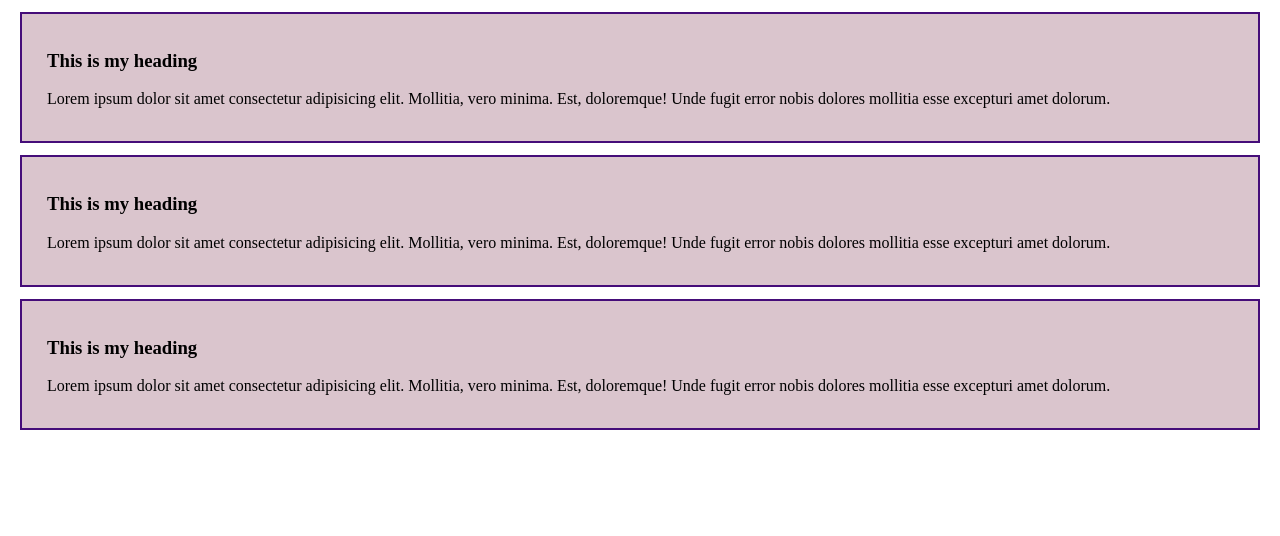
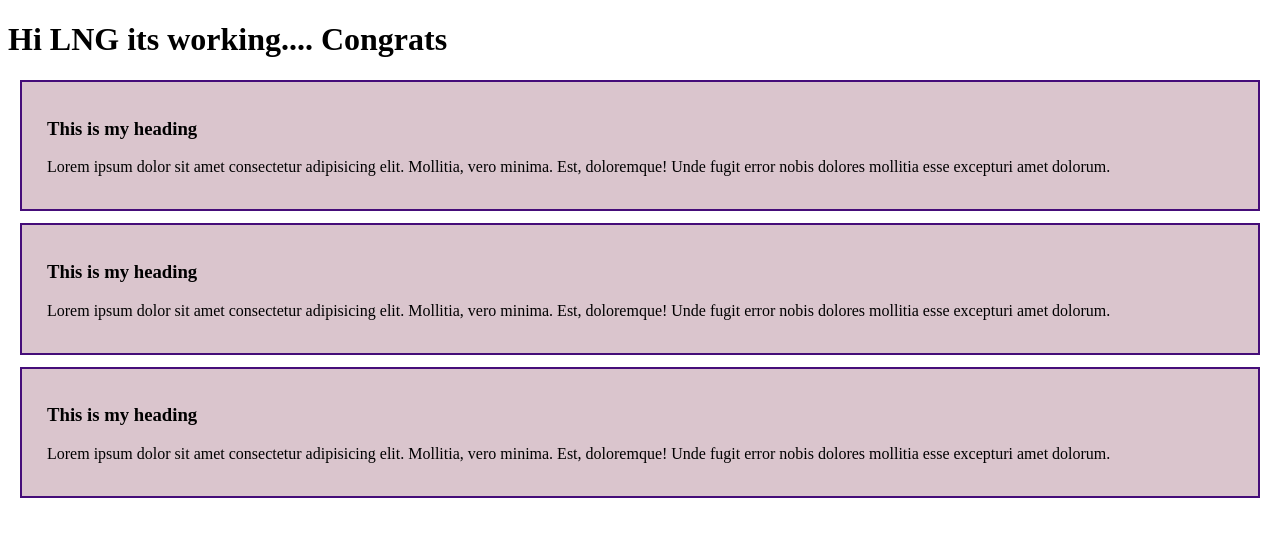
Before and after one commit to 1shaku/1shaku.github.io, a plain HTML site: page index.html in a window 1280 px wide. Drawn offline with Linux system fonts and the light colour scheme.

Commit message:
Update index.html

```diff
--- a/index.html
+++ b/index.html
@@ -16,6 +16,8 @@
     </style>
 </head>
 <body>
+
+    <h1>Hi LNG its working.... Congrats</h1>
     <div class="container">
         <h3> This is my heading </h3>
         <p id="first">Lorem ipsum dolor sit amet consectetur adipisicing elit. Mollitia, vero minima. Est, doloremque! Unde fugit error nobis dolores mollitia esse excepturi amet dolorum. </p>
```
